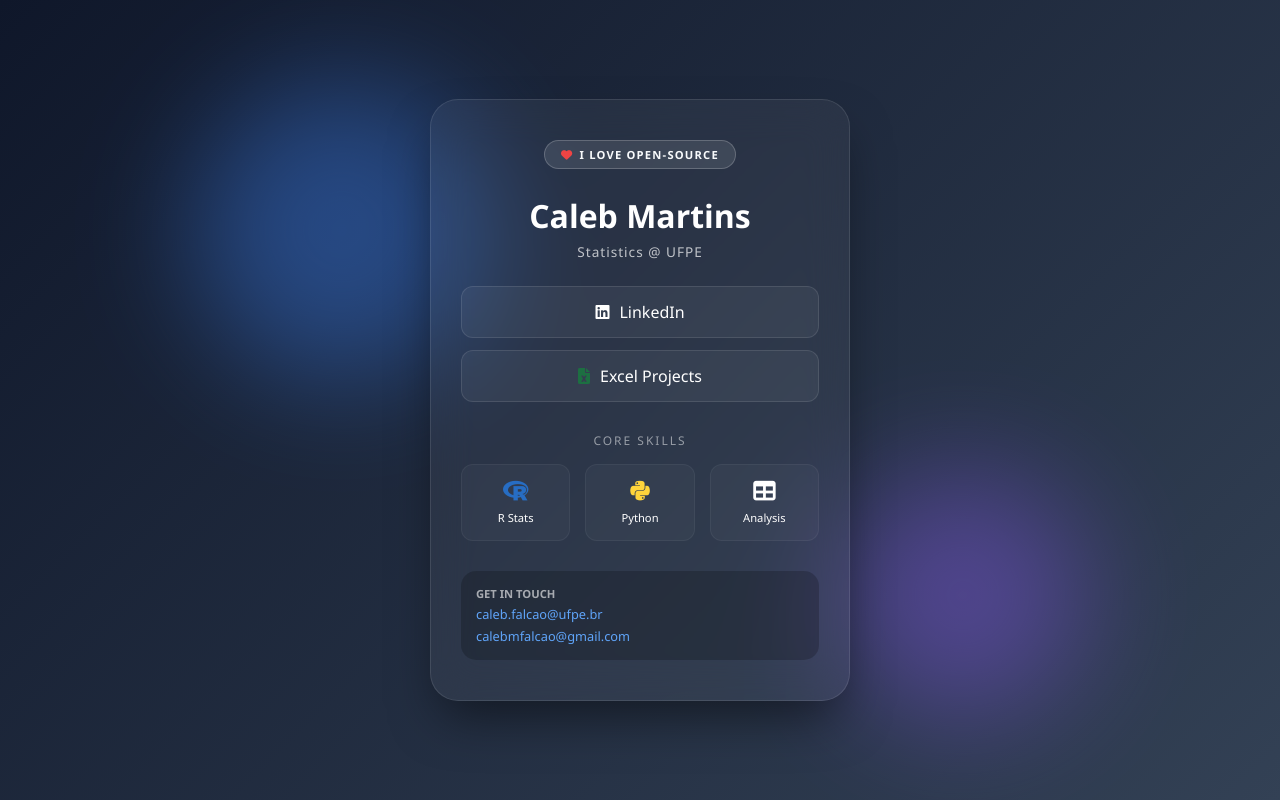
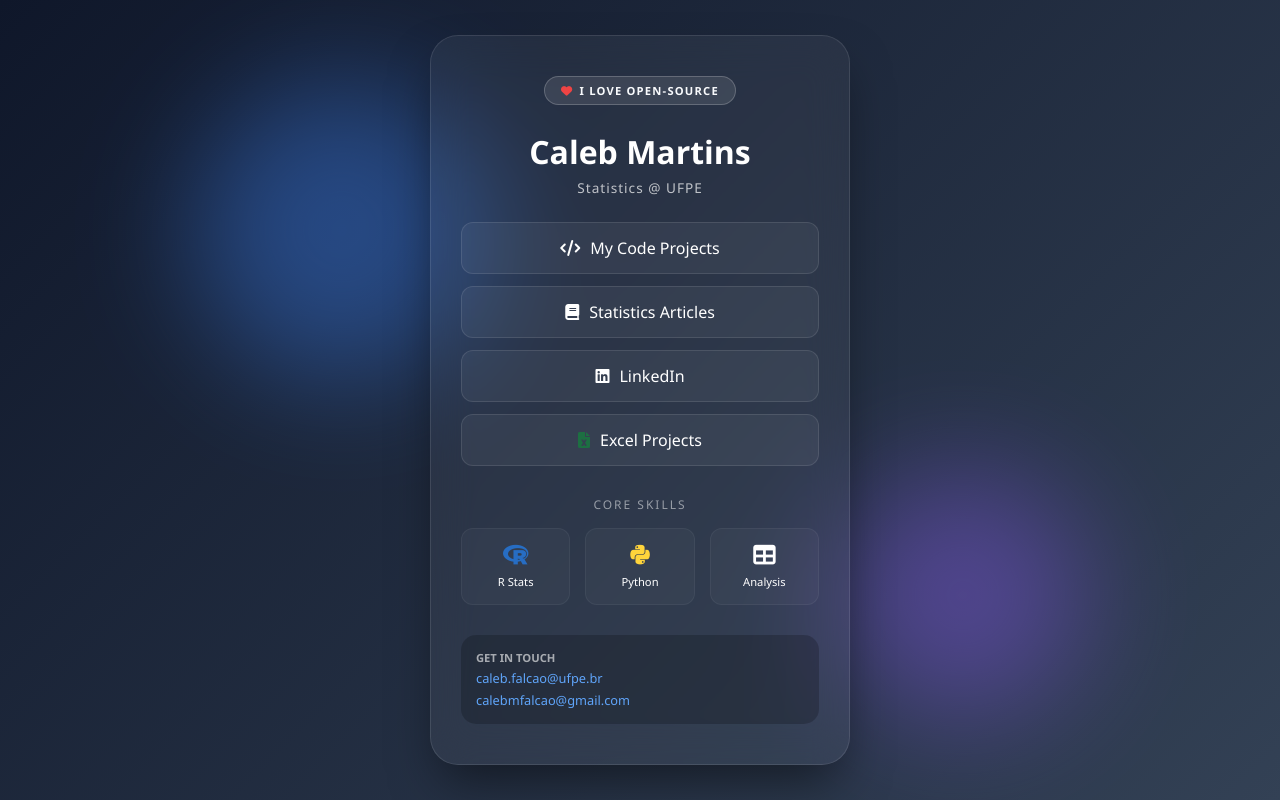
Before and after one commit to Caleshi/Caleshi.github.io, a plain HTML site: page index.html in a window 1280 px wide. Drawn offline with Linux system fonts and the light colour scheme.

Commit message:
Add links to code projects and articles
Added links to code projects and statistics articles.

```diff
--- a/index.html
+++ b/index.html
@@ -126,6 +126,12 @@
         <p class="subtitle">Statistics @ UFPE</p>
 
         <div class="btn-container">
+            <a href="code.html" class="glass-btn">
+                <i class="fas fa-code"></i> My Code Projects
+            </a>
+            <a href="articles.html" class="glass-btn">
+                <i class="fas fa-book"></i> Statistics Articles
+            </a>
             <a href="https://www.linkedin.com/in/caleb-martins-a1192a257/" class="glass-btn" target="_blank">
                 <i class="fab fa-linkedin"></i> LinkedIn
             </a>
```
